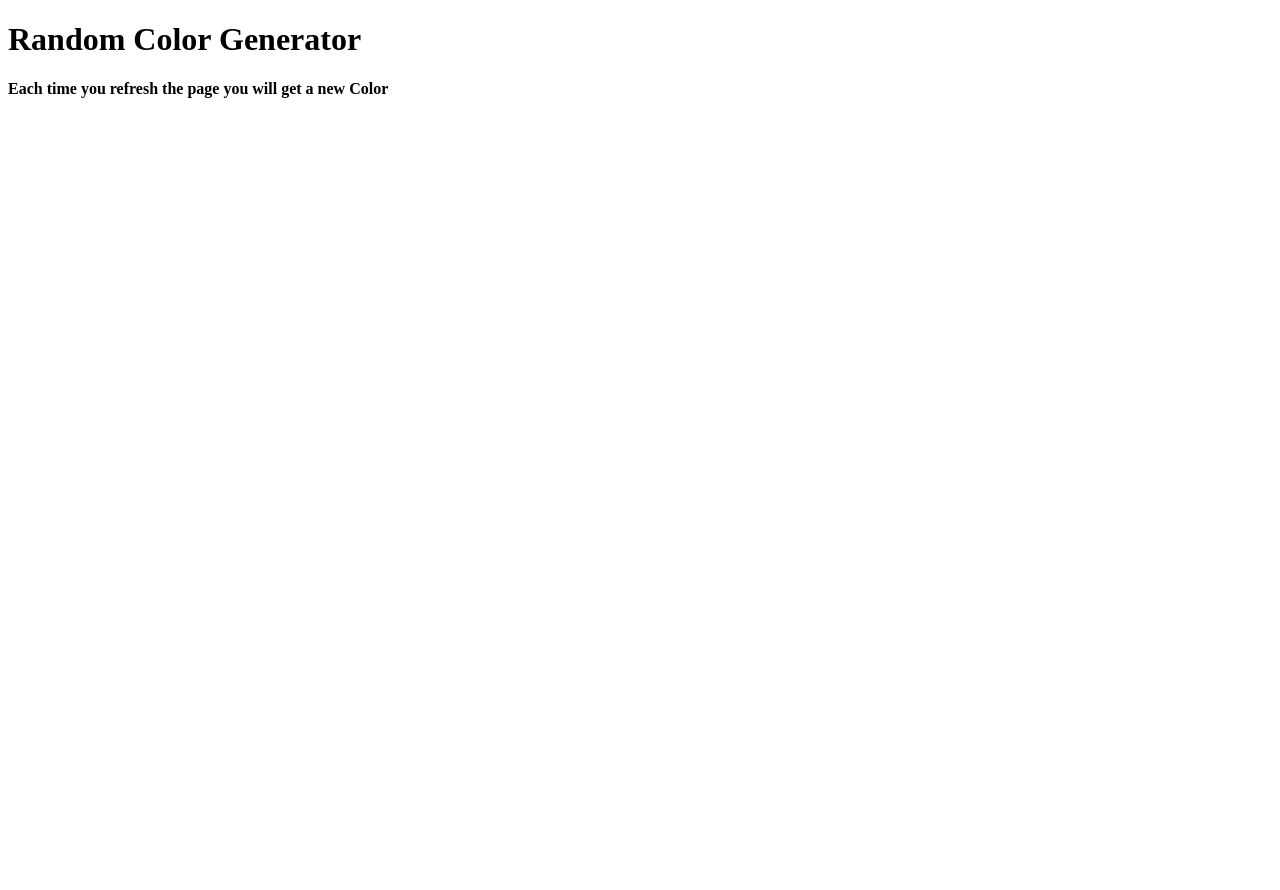
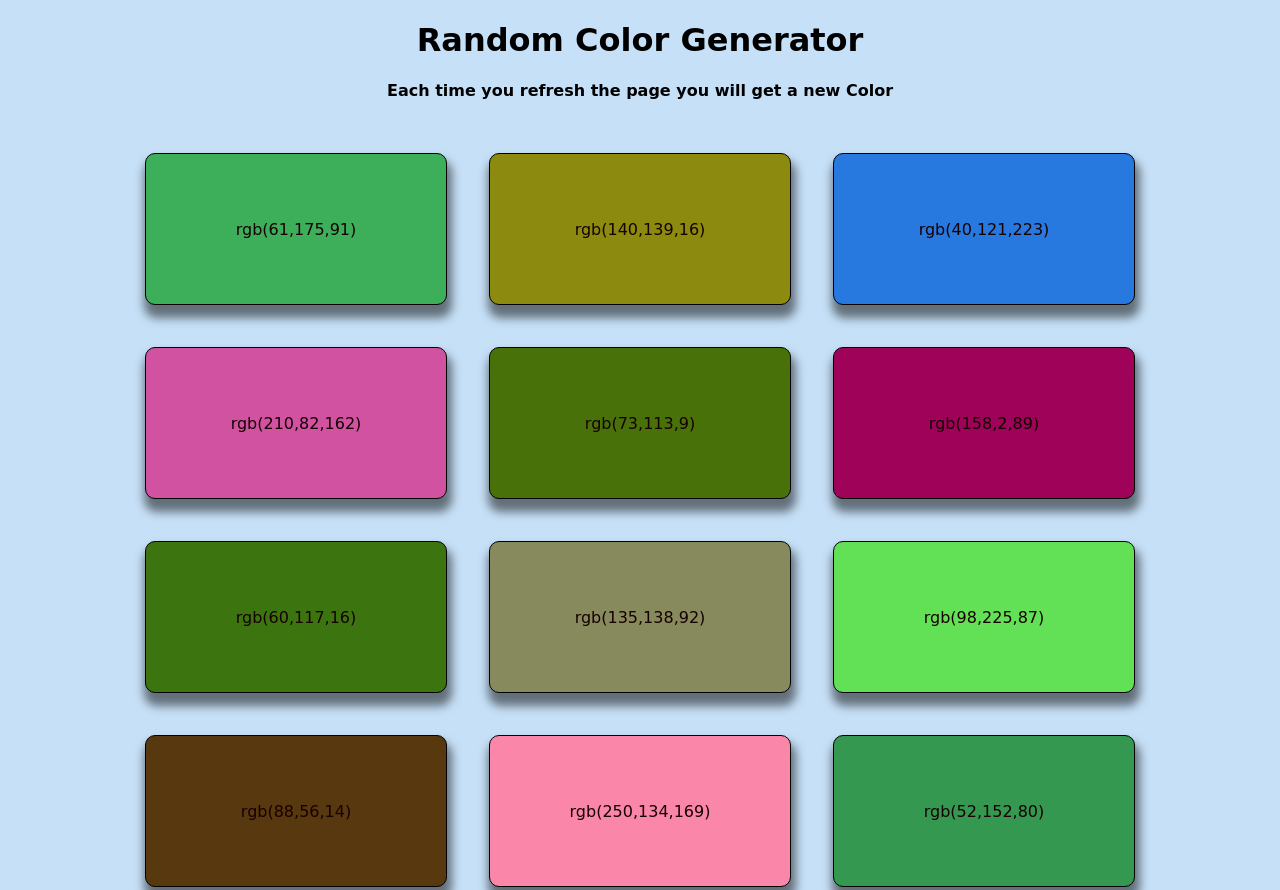
Before and after one commit to akshaykumarmondal/RandomColorGenerator, a plain HTML site: page index.html in a window 1280 px wide. Shown: the top 890 px of the page. Before the commit the page ends 800 px from the top, so only its background shows below. Drawn offline with Linux system fonts and the light colour scheme; the site is published under a folder, as on GitHub Pages, so addresses that start at the root find nothing.

Commit message:
Update index.html

```diff
--- a/index.html
+++ b/index.html
@@ -5,8 +5,8 @@
     <meta http-equiv="X-UA-Compatible" content="IE=edge">
     <meta name="viewport" content="width=device-width, initial-scale=1.0">
     <title>Random Color Generator</title>
-    <link rel="stylesheet" href="/style.css">
-    <script src="/file.js" defer></script>
+    <link rel="stylesheet" href="./style.css">
+    <script src="./file.js" defer></script>
 </head>
 <body>
 
```
